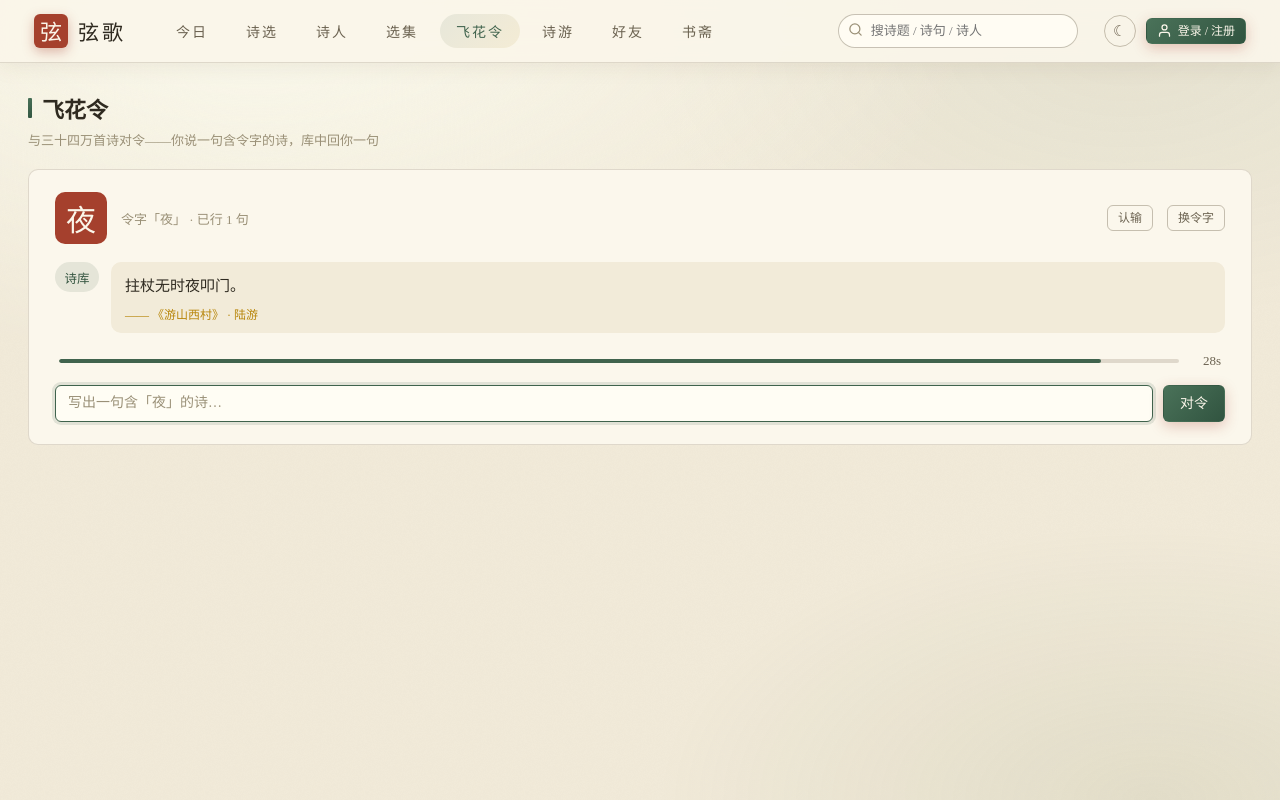
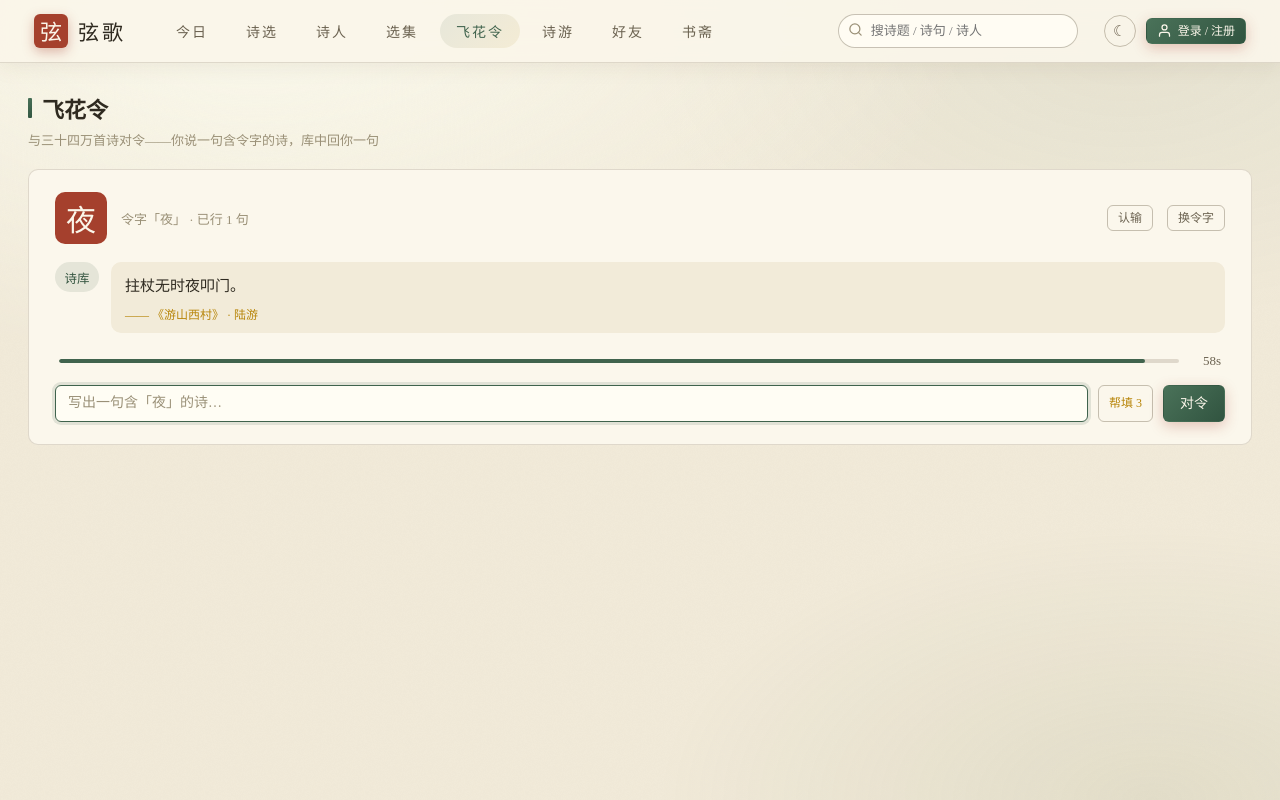
Before and after one commit to hsjy/xiangets, a Vue app in the folder frontend/: page /#/feihua in a window 1280 px wide. Both pictures are taken after a click on the button "随机令字". Built offline with nearby package versions, Linux system fonts and the light colour scheme; a small style sheet from the web is missing.

Commit message:
feat(feihua): 计时延长至 60s + 帮填功能（每局 3 次）
- 每轮倒计时 30s → 60s
- 新增帮填按钮：系统从当前令句中按顺序取字填入输入框，
  每局 3 次，用尽后禁用；开局自动重置

```diff
--- a/frontend/src/views/FeihuaView.vue
+++ b/frontend/src/views/FeihuaView.vue
@@ -34,7 +34,7 @@ const inputRef = ref(null)
 const norm = (s) => (s || '').replace(/[，。？！；、：""''\s]/g, '')
 
 /* ---- 每轮倒计时：限时 30 秒，超时判败 ---- */
-const TIME_LIMIT = 30
+const TIME_LIMIT = 60
 const timeLeft = ref(TIME_LIMIT)
 const timer = ref(null)
 const roundOver = ref(false)   // 本轮是否已结束（超时或已提交）
@@ -62,6 +62,28 @@ function stopTimer() {
 
 const timerPct = computed(() => Math.round((timeLeft.value / TIME_LIMIT) * 100))
 
+/* ---- 帮填：系统从当前令句中取一字填入，每局 3 次 ---- */
+const HELPS_MAX = 3
+const helpsLeft = ref(HELPS_MAX)
+
+/** 系统出句后同步归一化（帮填需按归一化后的文本取字） */
+const sysLine = ref('')
+
+function useHelp() {
+  if (helpsLeft.value <= 0 || over.value || roundOver.value) return
+  // 找当前令句（最后一条 sys）
+  const sys = [...rounds.value].reverse().find((r) => r.who === 'sys')
+  if (!sys) return
+  const target = norm(sys.line)
+  if (!target) return
+  // 填入下一个未揭示的字（按目标文本顺序，已填的前缀之外取下一个）
+  const current = norm(myLine.value)
+  if (current.length >= target.length) return
+  const nextChar = target[current.length]
+  myLine.value += nextChar
+  helpsLeft.value--
+}
+
 function start(ch) {
   const c = (ch || '').trim()
   if (!/^[\u4e00-\u9fa5]$/.test(c)) {
@@ -74,6 +96,7 @@ function start(ch) {
   over.value = false
   overReason.value = ''
   started.value = true
+  helpsLeft.value = HELPS_MAX
   systemTurn()
 }
 
@@ -83,6 +106,7 @@ async function systemTurn() {
     const { data } = await feihuaApi.draw(char.value, used.value)
     used.value.push(data.line)
     rounds.value.push({ who: 'sys', line: data.line, title: data.title, poetName: data.poetName })
+    sysLine.value = data.line
     await nextTick()
     inputRef.value?.focus()
     startTimer()
@@ -208,6 +232,9 @@ async function randomChar() {
             :placeholder="roundOver ? '本轮超时，请重开一局' : `写出一句含「${char}」的诗…`"
             data-test="feihua-input"
           />
+          <button class="btn btn-ghost btn-sm help-btn" :disabled="submitting || loading || roundOver || helpsLeft <= 0"
+            @click="useHelp" :title="`系统帮你填一字（剩 ${helpsLeft} 次）`" data-test="feihua-help"
+          >帮填 {{ helpsLeft }}</button>
           <button class="btn btn-primary" type="submit" :disabled="submitting || loading || roundOver" data-test="feihua-submit">对令</button>
         </form>
       </section>
@@ -272,6 +299,8 @@ async function randomChar() {
   border-radius: 999px; padding: 3px 12px;
 }
 .gain { font-size: 11.5px; color: var(--accent); font-style: italic; }
+.help-btn { color: var(--accent); border-color: var(--border-strong); white-space: nowrap; }
+.help-btn:hover:not(:disabled) { border-color: var(--accent); color: var(--accent); }
 
 .setup-head { display: flex; align-items: center; justify-content: space-between; margin-bottom: 16px; }
 .setup-title { margin: 0; font-size: 16px; }
```
